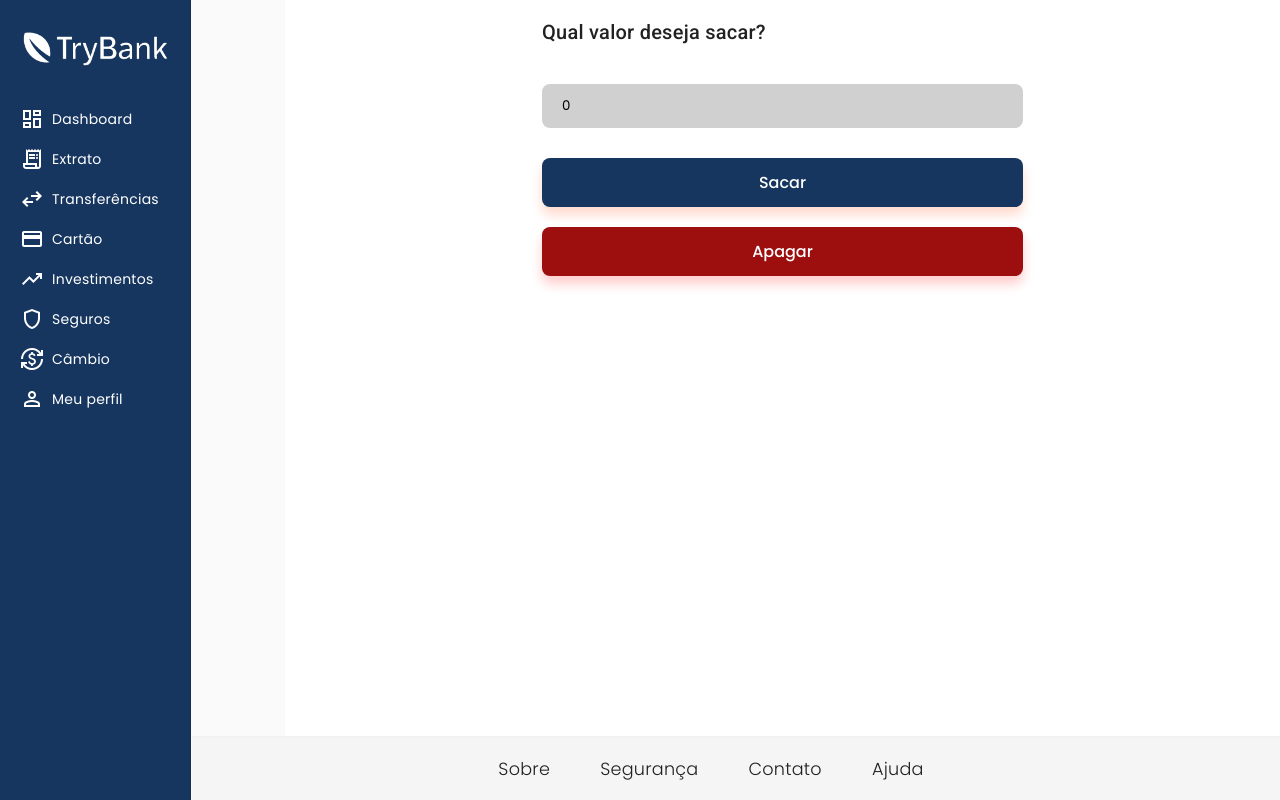
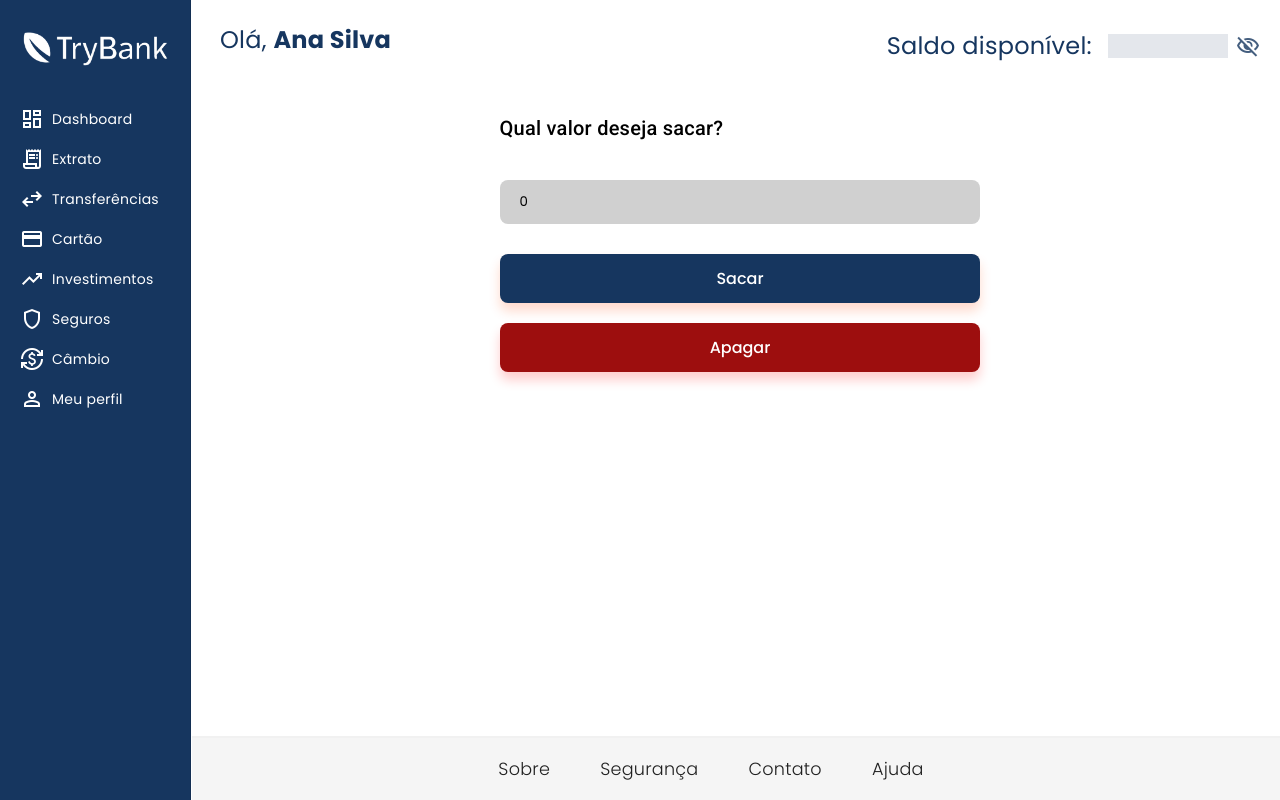
Before and after one commit to AnaBeatrizBentoSilva/Withdrawal-System, an Angular app: page /withdraw in a window 1280 px wide. Built offline with nearby package versions, Linux system fonts and the light colour scheme.

Commit message:
feat: user summary

```diff
--- a/src/app/app.component.html
+++ b/src/app/app.component.html
@@ -1,2 +1,6 @@
 <app-nav></app-nav>
+<div class="content">
+  <app-user-summary></app-user-summary>
+  <router-outlet></router-outlet>
+</div>
 <app-footer></app-footer>
--- a/src/app/app.component.scss
+++ b/src/app/app.component.scss
@@ -0,0 +1,7 @@
+.content {
+  margin-left: 200px;
+  padding: 30px 20px;
+  background-color: #fff;
+  height: 100vh;
+  box-sizing: border-box;
+}
--- a/src/app/app.component.ts
+++ b/src/app/app.component.ts
@@ -1,11 +1,13 @@
 import { Component } from '@angular/core';
 import { NavComponent } from './components/template/nav/nav.component';
 import { FooterComponent } from "./components/template/footer/footer.component";
+import { UserSummaryComponent } from "./components/user-summary/user-summary.component";
+import { RouterModule } from '@angular/router';
 
 @Component({
   selector: 'app-root',
   standalone: true,
-  imports: [NavComponent, FooterComponent],
+  imports: [NavComponent, FooterComponent, UserSummaryComponent, RouterModule],
   templateUrl: './app.component.html',
   styleUrl: './app.component.scss'
 })
--- a/src/app/components/template/nav/nav.component.html
+++ b/src/app/components/template/nav/nav.component.html
@@ -1,4 +1,4 @@
-<mat-sidenav-container class="container">
+<mat-sidenav-container>
   <mat-sidenav class="sidenav" mode="side" opened fixedInViewport="true">
     <div class="logo-container">
       <img src="assets/png/logo.png" alt="logo">
@@ -36,10 +36,6 @@
         <i class="material-symbols-outlined"> person </i>
         Meu perfil
       </a>
-
     </div>
   </mat-sidenav>
-  <mat-sidenav-content class="content">
-    <router-outlet></router-outlet>
-  </mat-sidenav-content>
 </mat-sidenav-container>
--- a/src/app/components/template/nav/nav.component.scss
+++ b/src/app/components/template/nav/nav.component.scss
@@ -1,8 +1,4 @@
 @import "../../../../styles/variables.scss";
-
-.container {
-  height: 100vh;
-}
 
 .sidenav {
   background-color: $primary-color;
@@ -37,11 +33,3 @@
     }
   }
 }
-
-.content {
-  margin-left: 200px;
-  padding: 16px;
-  background-color: #fff;
-  height: 100vh;
-  box-sizing: border-box;
-}
--- /dev/null
+++ b/src/app/components/user-summary/user-summary.component.html
@@ -0,0 +1,24 @@
+<div class="user-summary">
+  <div>
+    <p>
+      Olá, <strong>{{ userName }}</strong>
+    </p>
+  </div>
+  <div class="balance">
+    <span>Saldo disponível:</span>
+    <strong>
+      <ng-container *ngIf="showSaldo; else oculto">
+      R$ {{ saldo | number : "1.2-2" }}
+    </ng-container>
+    <ng-template #oculto>
+      <span class="blurred-box"></span>
+    </ng-template>
+    </strong>
+
+    <button (click)="toggleSaldo()" class="eye-button" aria-label="Alternar visibilidade do saldo">
+      <i class="material-symbols-outlined">
+        {{ showSaldo ? 'visibility' : 'visibility_off' }}
+      </i>
+    </button>
+  </div>
+</div>
--- /dev/null
+++ b/src/app/components/user-summary/user-summary.component.scss
@@ -0,0 +1,50 @@
+@import "../../../styles/variables.scss";
+
+.user-summary{
+  display: flex;
+  justify-content: space-between;
+  align-items: center;
+  color: $primary-color;
+  font-size: 1.5rem;
+  margin-bottom: 50px;
+
+  .balance{
+    display: flex;
+    align-items: center;
+    gap: 0.5rem;
+    font-weight: 400;
+
+    strong{
+      display: flex;
+      align-items: center;
+      margin-left: 0.5rem;
+    }
+
+    .blurred-box{
+      width: 120px;
+      height: 24px;
+      background-color: #e4e7ec;
+      border: 4px;
+    }
+
+    .eye-button{
+      display: flex;
+      align-items: center;
+      justify-content: center;
+      background: none;
+      border: none;
+      cursor: pointer;
+      padding: 0;
+
+      i{
+        font-size: 1.5rem;
+        color: $primary-color;
+        opacity: 0.8;
+
+        &:hover{
+          opacity: 1;
+        }
+      }
+    }
+  }
+}
--- /dev/null
+++ b/src/app/components/user-summary/user-summary.component.ts
@@ -0,0 +1,19 @@
+import { Component } from '@angular/core';
+import { CommonModule } from '@angular/common';
+
+@Component({
+  selector: 'app-user-summary',
+  standalone: true,
+  imports: [CommonModule],
+  templateUrl: './user-summary.component.html',
+  styleUrl: './user-summary.component.scss'
+})
+export class UserSummaryComponent {
+  userName: string = 'Ana Silva';
+  saldo: number = 12500.75;
+
+  showSaldo: boolean = false;
+  toggleSaldo(): void {
+    this.showSaldo = !this.showSaldo;
+  }
+}
```
Also changed, not shown: 1 other file (tests, documents, lock files or other folders).
